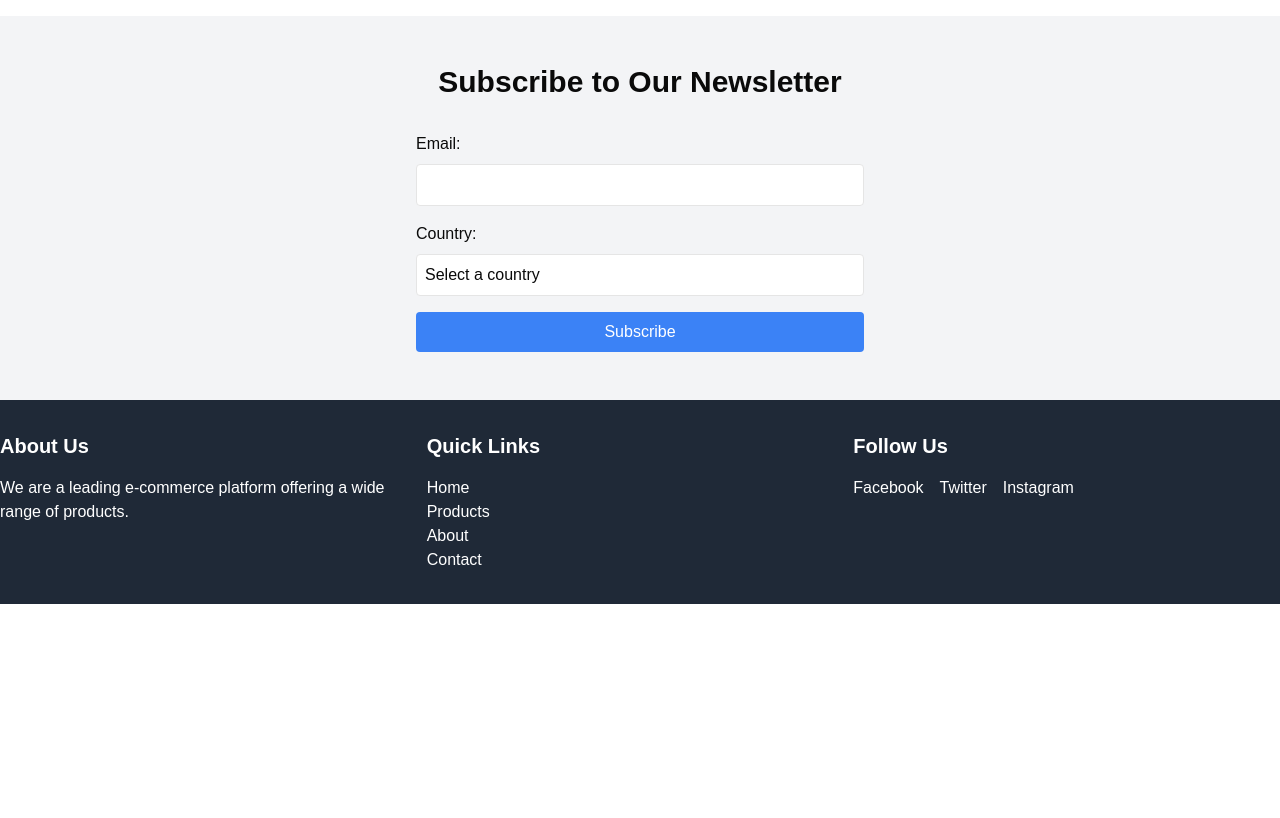
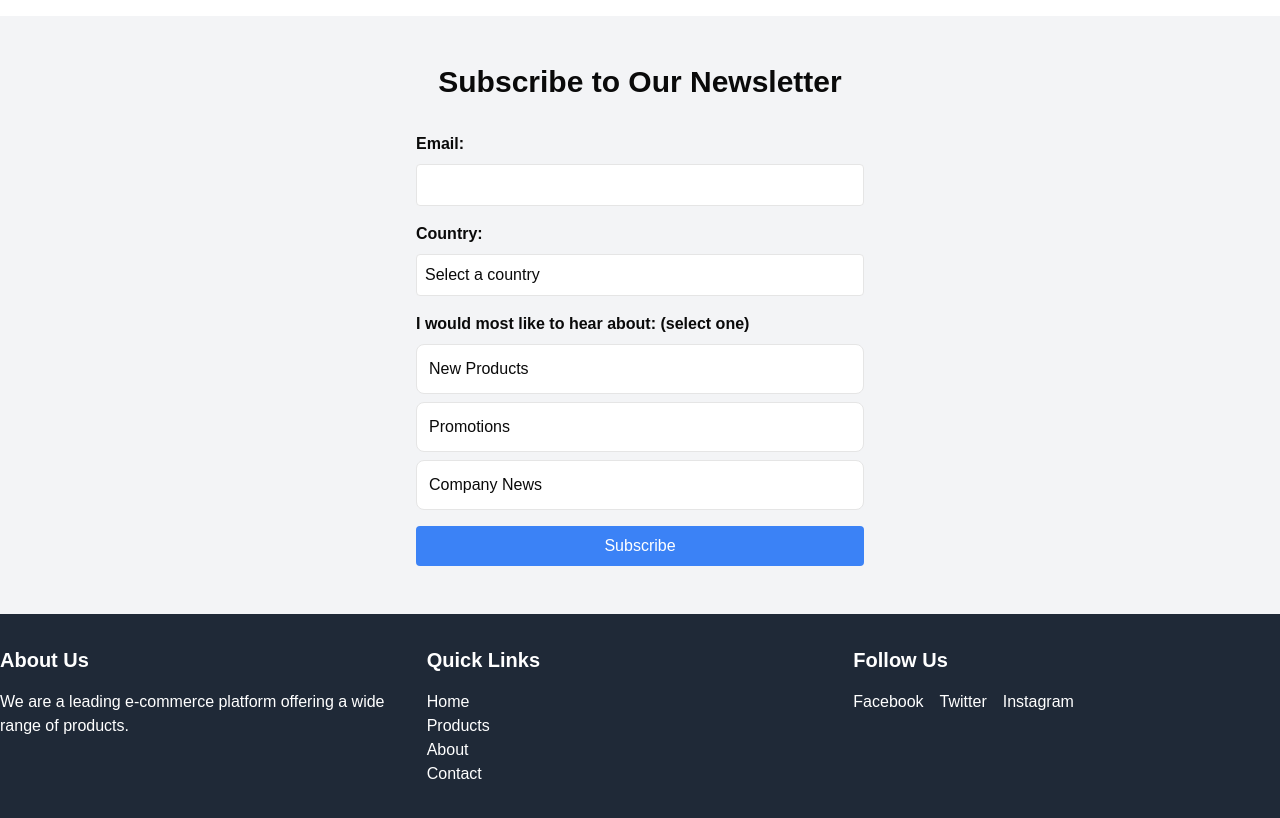
Before and after one commit to c-ryberg/keyboard-handling, a Next.js app: page /demo in a window 1280 px wide. Shown: the part 1320-2138 px from the top of the page. Before the commit the page ends 1924 px from the top, so only its background shows below. Built offline with nearby package versions, Linux system fonts and the light colour scheme.

Commit message:
make the dialog window more broken

```diff
--- a/src/app/demo/components/CountrySelect.tsx
+++ b/src/app/demo/components/CountrySelect.tsx
@@ -1,15 +1,33 @@
-"use client"
+"use client";
 
-import { useState } from "react"
+import { useState } from "react";
 
-const countries = ["United States", "Canada", "United Kingdom", "Australia", "Germany", "France", "Japan", "Brazil"]
+const countries = [
+  "United States",
+  "Canada",
+  "United Kingdom",
+  "Australia",
+  "Germany",
+  "France",
+  "Japan",
+  "Brazil",
+];
 
-export const CountrySelect = ({ value, onChange }: { value: string; onChange: (value: string) => void }) => {
-  const [isOpen, setIsOpen] = useState(false)
+export const CountrySelect = ({
+  value,
+  onChange,
+}: {
+  value: string;
+  onChange: (value: string) => void;
+}) => {
+  const [isOpen, setIsOpen] = useState(false);
 
   return (
-    <div className="relative">
-      <div className="w-full p-2 border rounded bg-white cursor-pointer" onClick={() => setIsOpen(!isOpen)}>
+    <div className={isOpen ? "relative" : ""}>
+      <div
+        className="w-full p-2 border rounded bg-white cursor-pointer"
+        onClick={() => setIsOpen(!isOpen)}
+      >
         {value || "Select a country"}
       </div>
       {isOpen && (
@@ -19,8 +37,8 @@ export const CountrySelect = ({ value, onChange }: { value: string; onChange: (v
               key={index}
               className="p-2 hover:bg-gray-100 cursor-pointer"
               onClick={() => {
-                onChange(country)
-                setIsOpen(false)
+                onChange(country);
+                setIsOpen(false);
               }}
             >
               {country}
@@ -29,5 +47,5 @@ export const CountrySelect = ({ value, onChange }: { value: string; onChange: (v
         </ul>
       )}
     </div>
-  )
-}
+  );
+};
--- a/src/app/demo/components/NewsletterForm.tsx
+++ b/src/app/demo/components/NewsletterForm.tsx
@@ -3,14 +3,15 @@
 import { useState } from "react";
 import { CountrySelect } from "./CountrySelect";
 
-export const NewsletterForm = () => {
+export const NewsletterForm = ({ showDialog }: { showDialog: () => void }) => {
   const [email, setEmail] = useState("");
+  const [preference, setPreference] = useState("");
   const [country, setCountry] = useState("");
-  const [showDialog, setShowDialog] = useState(false);
 
   const handleSubmit = (e: React.FormEvent) => {
     e.preventDefault();
-    setShowDialog(true);
+    // todo: do validations?
+    showDialog();
   };
 
   return (
@@ -19,9 +20,9 @@ export const NewsletterForm = () => {
         <h2 className="text-3xl font-bold mb-8 text-center">
           Subscribe to Our Newsletter
         </h2>
-        <form onSubmit={handleSubmit} className="max-w-md mx-auto">
+        <div className="max-w-md mx-auto">
           <div className="mb-4">
-            <label htmlFor="email" className="block mb-2">
+            <label htmlFor="email" className="block font-bold mb-2">
               Email:
             </label>
             <input
@@ -34,10 +35,33 @@ export const NewsletterForm = () => {
             />
           </div>
           <div className="mb-4">
-            <label htmlFor="country" className="block mb-2">
+            <label htmlFor="country" className="block font-bold mb-2">
               Country:
             </label>
             <CountrySelect value={country} onChange={setCountry} />
+          </div>
+          <div className="mb-4">
+            <label className="block font-bold mb-2">
+              I would most like to hear about: (select one)
+            </label>
+            <div className="grid grid-cols-1 gap-2">
+              {["New Products", "Promotions", "Company News"].map((option) => (
+                <button
+                  key={option}
+                  type="button"
+                  onClick={() => setPreference(option)}
+                  className={`p-3 border rounded-lg text-left transition-colors duration-200
+                    ${
+                      preference === option
+                        ? "bg-blue-200"
+                        : "bg-white hover:bg-gray-100"
+                    }
+                    focus:outline-none focus:ring-2 focus:ring-blue-500`}
+                >
+                  {option}
+                </button>
+              ))}
+            </div>
           </div>
           <button
             type="submit"
@@ -46,24 +70,8 @@ export const NewsletterForm = () => {
           >
             Subscribe
           </button>
-        </form>
+        </div>
       </div>
-      {showDialog && (
-        <div className="fixed inset-0 bg-black bg-opacity-50 flex items-center justify-center">
-          <div className="bg-white p-8 rounded-lg">
-            <h3 className="text-2xl font-bold mb-4">Thank You!</h3>
-            <p className="mb-4">
-              You have successfully subscribed to our newsletter.
-            </p>
-            <button
-              onClick={() => setShowDialog(false)}
-              className="bg-blue-500 text-white p-2 rounded hover:bg-blue-600"
-            >
-              Close
-            </button>
-          </div>
-        </div>
-      )}
     </section>
   );
 };
--- /dev/null
+++ b/src/app/demo/components/NewsletterSuccessDialog.tsx
@@ -0,0 +1,30 @@
+"use client";
+
+export const NewsletterSuccessDialog = ({
+  showDialog,
+  hideDialog,
+}: {
+  showDialog: boolean;
+  hideDialog: () => void;
+}) => {
+  return (
+    <>
+      {showDialog && (
+        <div className="fixed inset-0 bg-black bg-opacity-50 flex items-center justify-center">
+          <div className="bg-white p-8 rounded-lg">
+            <h3 className="text-2xl font-bold mb-4">Thank You!</h3>
+            <p className="mb-4">
+              You have successfully subscribed to our newsletter.
+            </p>
+            <button
+              onClick={hideDialog}
+              className="bg-blue-500 text-white p-2 rounded hover:bg-blue-600"
+            >
+              Close
+            </button>
+          </div>
+        </div>
+      )}
+    </>
+  );
+};
--- /dev/null
+++ b/src/app/demo/layout.tsx
@@ -0,0 +1,9 @@
+import { Metadata } from "next";
+
+export const metadata: Metadata = {
+  title: "E-commerce Demo Site",
+};
+
+export default function Layout({ children }: { children: React.ReactNode }) {
+  return <>{children}</>;
+}
--- a/src/app/demo/page.tsx
+++ b/src/app/demo/page.tsx
@@ -1,29 +1,50 @@
-import type { Metadata } from "next";
+"use client";
+
+import { useState } from "react";
 
 import { Header } from "./components/Header";
 import { Hero } from "./components/Hero";
 import { ProductCategories } from "./components/ProductCategories";
 import { BlogTiles } from "./components/BlogTiles";
 import { NewsletterForm } from "./components/NewsletterForm";
+import { NewsletterSuccessDialog } from "./components/NewsletterSuccessDialog";
 import { Footer } from "./components/Footer";
 import { SustainabilityPromo } from "./components/SustainabilityPromo";
 
 import "./a11y-issues-demo.css";
 
-export const metadata: Metadata = {
-  title: "E-commerce Demo Site",
-};
+/**
+ * add:
+ * - carousel
+ * - make the header stuff show on hover, not click
+ *
+ * - Add to the principles that anything that should NOT get focus, doesn't
+ */
 
 export default function AccessibilityIssuesDemo() {
+  const [isNewsletterDialogOpen, setIsNewsletterDialogOpen] = useState(false);
+
+  const handleOpenNewsletterDialog = () => {
+    setIsNewsletterDialogOpen(true);
+  };
+
+  const handleCloseNewsletterDialog = () => {
+    setIsNewsletterDialogOpen(false);
+  };
+
   return (
     <div className="min-h-screen flex flex-col">
+      <NewsletterSuccessDialog
+        showDialog={isNewsletterDialogOpen}
+        hideDialog={handleCloseNewsletterDialog}
+      />
       <Header />
       <main>
         <Hero />
         <ProductCategories />
         <SustainabilityPromo />
         <BlogTiles />
-        <NewsletterForm />
+        <NewsletterForm showDialog={handleOpenNewsletterDialog} />
       </main>
       <Footer />
     </div>
```
